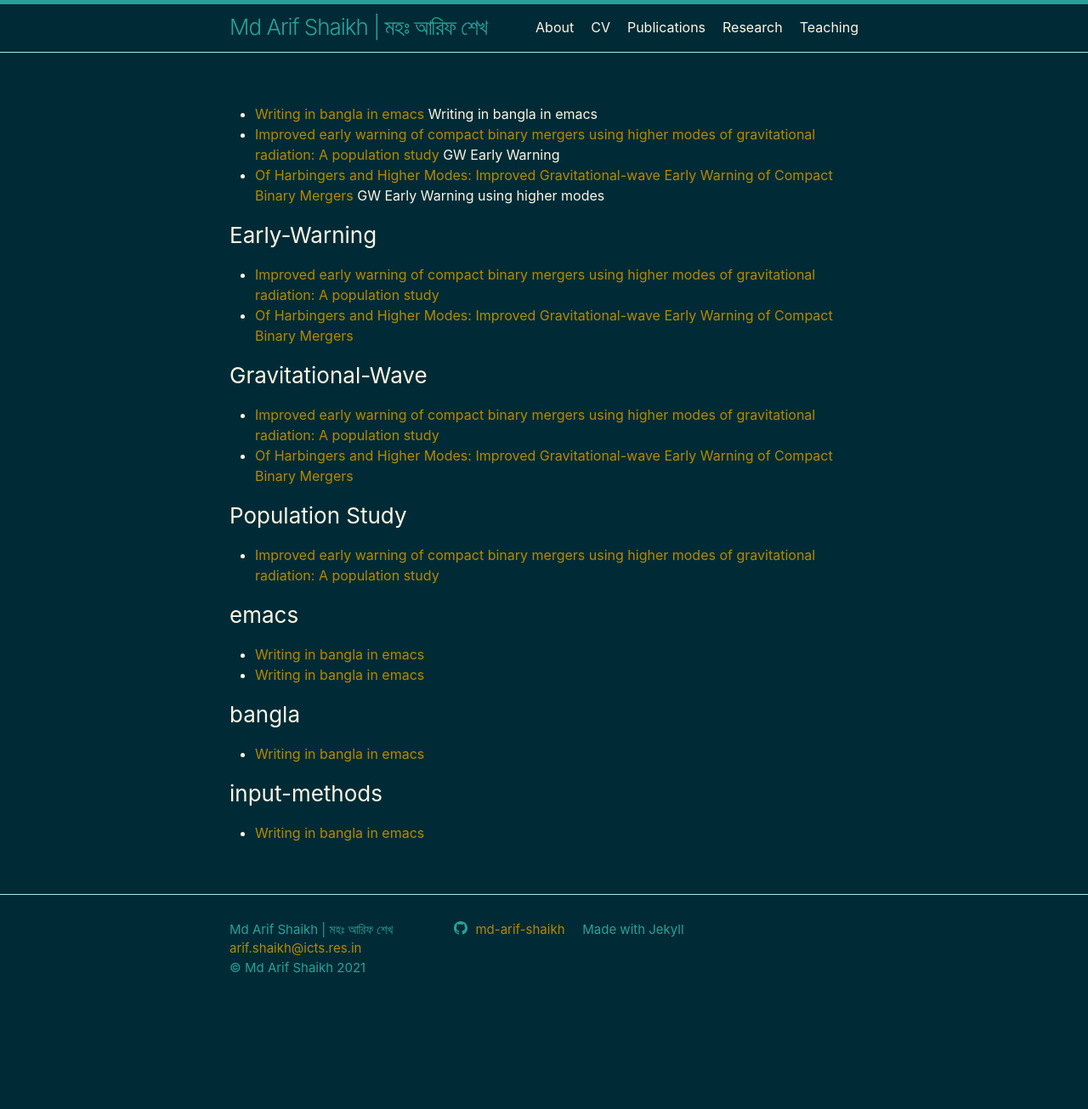
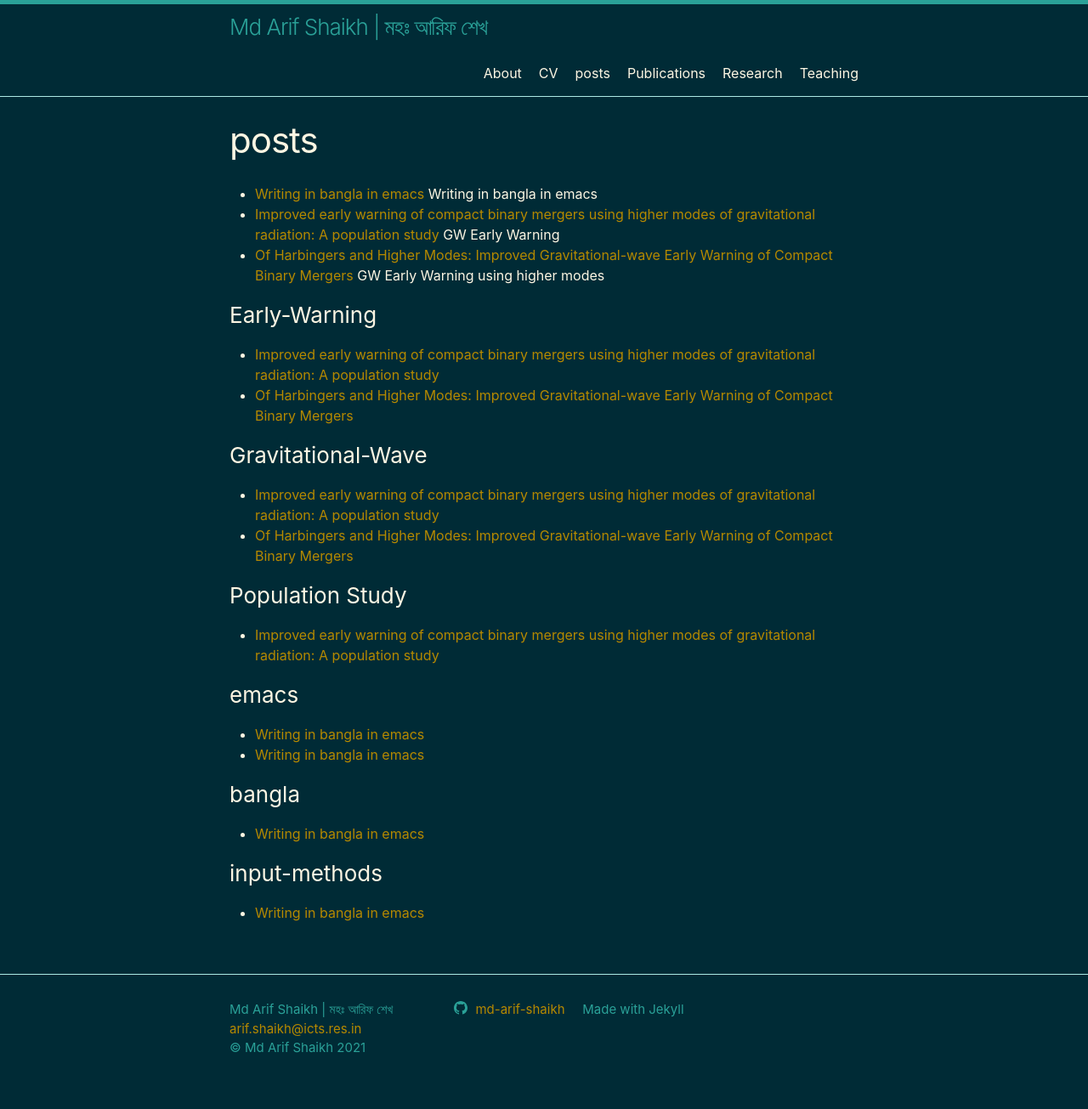
Before and after one commit to md-arif-shaikh/md-arif-shaikh.github.io, a Jekyll site: the page built from posts.md, in a window 1280 px wide. Shown: the whole page at 85% size. Built offline with Jekyll 4.4.1, drawn with Linux system fonts in a browser that asks for light colours; before the commit the page ends 1210 px from its top, so only the background shows below that.

Commit message:
Update posts.md

```diff
--- a/posts.md
+++ b/posts.md
@@ -1,5 +1,7 @@
 ---
 layout: post
+title: posts
+permalink: /posts/
 ---
 
 <ul>
```
